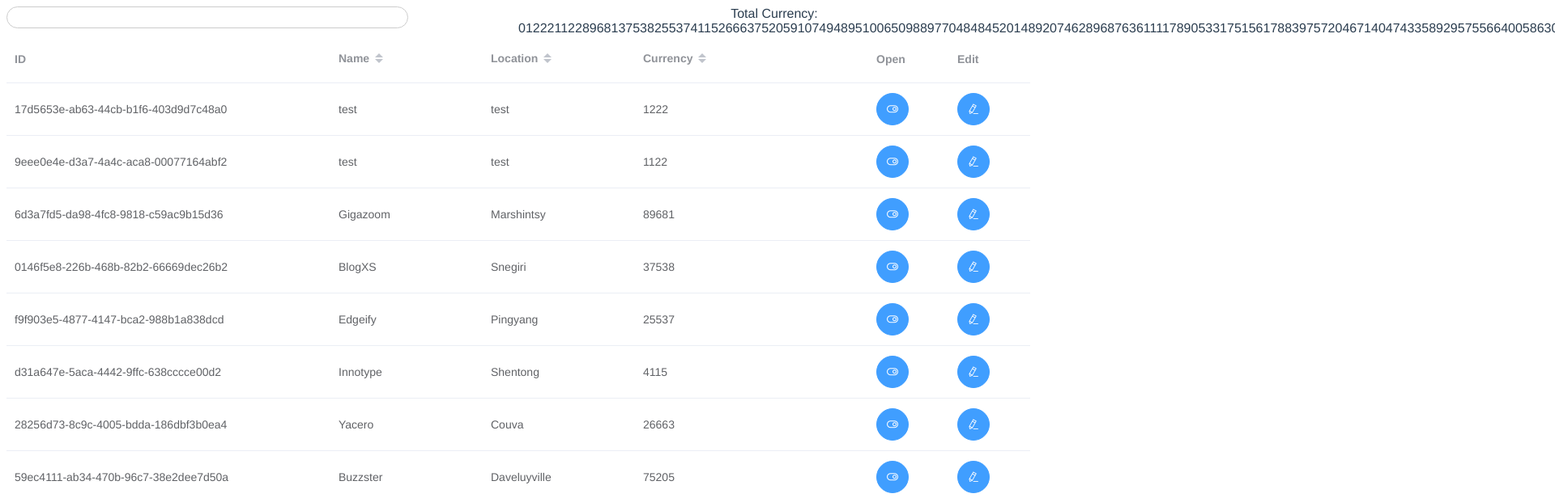
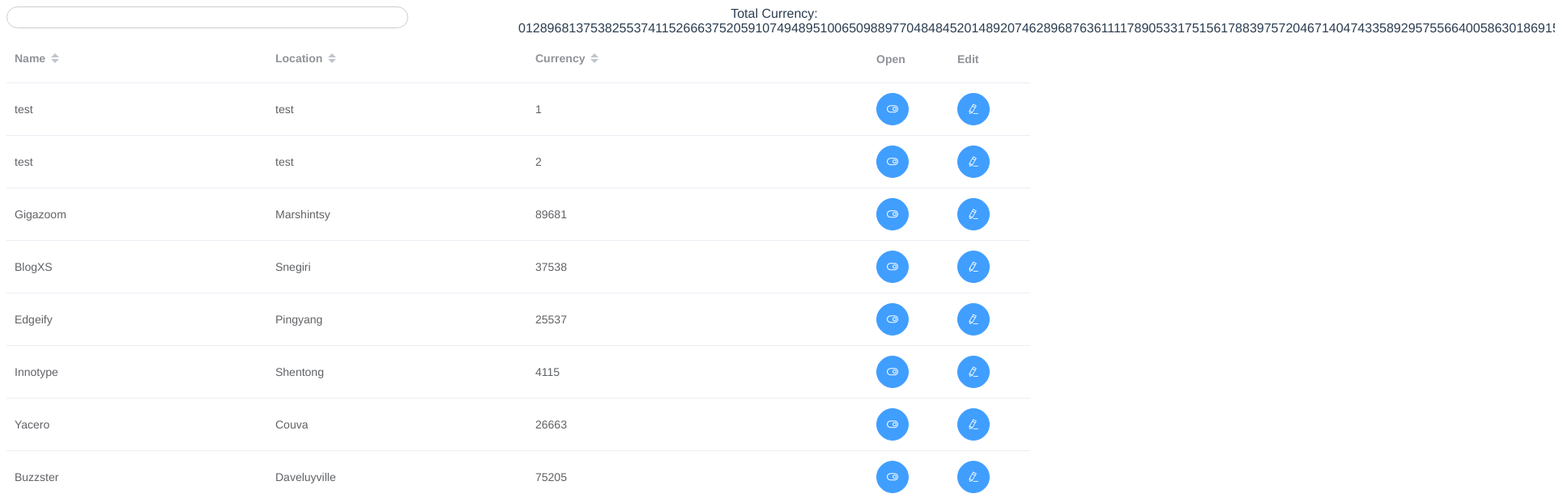
Before and after one commit to KladochnyiVolodymyr/Test-GNS, a Vue app: page / in a window 1280 px wide. Shown: the top 616 px of the page at 81% size, 1920 px wide, since content can reach past the window. Built offline with nearby package versions, Linux system fonts and the light colour scheme; data requests are answered from the project's data file.

Commit message:
added some edits

```diff
--- a/db.json
+++ b/db.json
@@ -4,13 +4,13 @@
       "id": "17d5653e-ab63-44cb-b1f6-403d9d7c48a0",
       "name": "test",
       "location": "test",
-      "currency": "1222"
+      "currency": "1"
     },
     {
       "id": "9eee0e4e-d3a7-4a4c-aca8-00077164abf2",
       "name": "test",
       "location": "test",
-      "currency": "1122"
+      "currency": "2"
     },
     {
       "id": "6d3a7fd5-da98-4fc8-9818-c59ac9b15d36",
--- a/package.json
+++ b/package.json
@@ -5,7 +5,8 @@
   "scripts": {
     "serve": "vue-cli-service serve",
     "build": "vue-cli-service build",
-    "lint": "vue-cli-service lint"
+    "lint": "vue-cli-service lint",
+    "dev-server": "json-server --watch db.json"
   },
   "dependencies": {
     "axios": "^0.19.0",
@@ -22,6 +23,7 @@
     "babel-eslint": "^10.0.1",
     "eslint": "^5.16.0",
     "eslint-plugin-vue": "^5.0.0",
+    "json-server": "^0.15.1",
     "node-sass": "^4.12.0",
     "sass-loader": "^8.0.0",
     "vue-template-compiler": "^2.6.10"
--- a/src/api/api.js
+++ b/src/api/api.js
@@ -1,8 +1,10 @@
 import axios from "axios";
 
+const apiUrl = "http://localhost:3000/testData";
+
 export function getDataApi() {
-  return axios.get("http://localhost:3000/testData");
+  return axios.get(apiUrl);
 }
 export function sendEditedData(item) {
-  return axios.put(`http://localhost:3000/testData/${item.id}`, item);
+  return axios.put(apiUrl + `/${item.id}`, item);
 }
--- a/src/components/Table.vue
+++ b/src/components/Table.vue
@@ -7,7 +7,6 @@
       <el-col :span="12">Total Currency: {{totalCurrency}}</el-col>
     </el-row>
     <el-table :data="filteredTable" :default-sort="{order: 'descending'}" @row-click="rowClick">
-      <el-table-column prop="id" label="ID" width="400"></el-table-column>
       <el-table-column label="Name" sortable>
         <template slot-scope="scope">
           <span v-if="currentEditing.id !== scope.row.id">{{ scope.row.name }}</span>
@@ -87,10 +86,7 @@ export default {
         this.$store.dispatch("getCurrentItem", row);
         this.$router.push(`/${row.id}`);
       } else if (event.label == "Edit") {
-        this.currentEditing.id = row.id;
-        this.currentEditing.name = row.name;
-        this.currentEditing.location = row.location;
-        this.currentEditing.currency = row.currency;
+        this.currentEditing = { ...row };
       } else if (event.label == "") {
         this.$store.dispatch("sendData", this.currentEditing);
         this.currentEditing.id = "";
@@ -99,10 +95,9 @@ export default {
   }
 };
 </script>
-<style lang="scss" scoped>
-.el-table {
-  tr {
-    cursor: pointer;
-  }
+<style lang="scss">
+.el-table .cell,
+.el-table th div {
+  text-overflow: initial;
 }
 </style>
--- a/src/store/index.js
+++ b/src/store/index.js
@@ -19,10 +19,7 @@ export default new Vuex.Store({
       state.dataTable = data;
     },
     SET_CURRENT_ITEM: (state, item) => {
-      state.currentItem.id = item.id;
-      state.currentItem.name = item.name;
-      state.currentItem.location = item.location;
-      state.currentItem.currency = item.currency;
+      state.currentItem = { ...item };
     },
     UPD_DATA: (state, updItem) => {
       state.dataTable = state.dataTable.map(item => {
@@ -40,8 +37,8 @@ export default new Vuex.Store({
       commit("SET_DATA", data);
     },
     async sendData({ commit }, item) {
-      let res = await sendEditedData(item);
-      commit("UPD_DATA", res.data);
+      const { data } = await sendEditedData(item);
+      commit("UPD_DATA", data);
     },
     getCurrentItem({ commit }, item) {
       commit("SET_CURRENT_ITEM", item);
```
Also changed, not shown: 1 other file (tests, documents, lock files or other folders).
